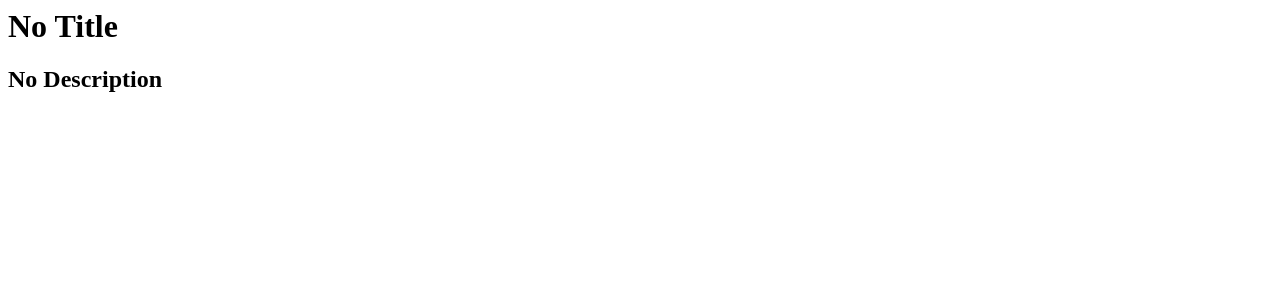
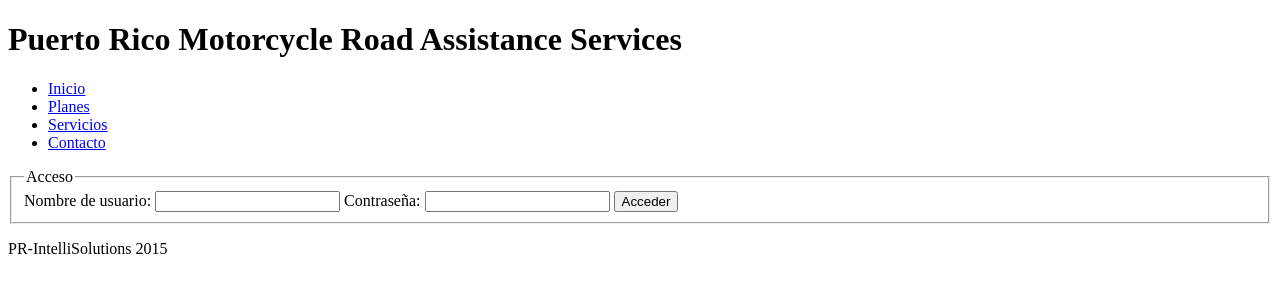
Before and after one commit to pr-intellisolutions/motorcycle-insurance, a PHP site: page / in a window 1280 px wide. Shown: the top 300 px of the page. Run offline with PHP 8.4, Linux system fonts and the light colour scheme.

Commit message:
Homepage layout
Added the html templates to follow for the homepage.

```diff
--- a/common.php
+++ b/common.php
@@ -14,4 +14,6 @@ $user = new User;
 
 define('SITE_URL', 'http://'.$site_config->site_host.$site_config->site_module);
 
+$template->set_custom_template(DIR_BASE.'styles', 'default');
+
 ?>
--- a/config.ini
+++ b/config.ini
@@ -2,12 +2,12 @@
 # All these options are fully configurable through the administrator user interface.
 
 # This information will be shown at the header of every page.
-SiteName = No Title
+SiteName = Puerto Rico Motorcycle Road Assistance Services
 SiteDescription = No Description
 
 # The full qualified domain name is made using these options
 SiteHostname = localhost
-SiteModule =
+SiteModule = /
 
 # Database configuration options
 
--- a/index.php
+++ b/index.php
@@ -2,5 +2,21 @@
 
 require_once('common.php');
 
-echo "<html><head><title>$site_config->site_name</title></head><body><h1>$site_config->site_name</h1><h2>$site_config->site_desc</h2></body></html>"
+if ($user->auth())
+	$template->assign_var('USER_AUTH_VALID', true);
+else
+{
+	$template->assign_vars(array('USER_AUTH_VALID' => false,
+		'LOGIN_FORM_ACTION' => $_SERVER['PHP_SELF'],
+		'LOGIN_FORM_METHOD' => 'POST'));
+}
+
+$template->assign_var('SITE_TITLE', $site_config->site_name);
+$template->assign_block_vars('site_styles', array(
+	'STYLE_NAME' => 'http://'.$site_config->site_host.$site_config->site_module.'styles/default.css'));
+
+$template->set_filenames(array('body' => 'body.html'));
+
+$template->display('body');
+
 ?>
--- /dev/null
+++ b/styles/body.html
@@ -0,0 +1,18 @@
+<!-- INCLUDE header.html -->
+<!-- IF USER_AUTH_VALID -->
+<div class="welcome">
+
+</div>
+<!-- ELSE -->
+<div class="login">
+	<form id="loginForm" action="{LOGIN_FORM_ACTION}" method="{LOGIN_FORM_METHOD}">
+		<fieldset>
+			<legend>Acceso</legend>
+			<label>Nombre de usuario: <input id="username" type="text" name="username"></label>
+			<label>Contrase&ntilde;a: <input id="password" type="password" name="password"></label>
+			<input type="submit" value="Acceder">
+		</fieldset>
+	</form>
+</div>
+<!-- ENDIF -->
+<!-- INCLUDE footer.html -->
--- /dev/null
+++ b/styles/footer.html
@@ -0,0 +1,5 @@
+		<div class="footer">
+			<p>PR-IntelliSolutions 2015</p>
+		</div>
+	</body>
+</html>
--- /dev/null
+++ b/styles/header.html
@@ -0,0 +1,22 @@
+<!doctype html>
+<html>
+	<head>
+		<meta http-equiv="content-type" content="text/html; charset=UTF-8">
+		<!-- BEGIN site_styles -->
+		<link rel="stylesheet" type="text/css" href="{site_styles.STYLE_NAME}">
+		<!-- END site_styles -->
+		<title>{SITE_TITLE}</title>
+	</head>
+	<body>
+		<div class="header">
+			<h1>{SITE_TITLE}</h1>
+			<h2>{SITE_DESC}</h2>
+		</div>
+		<nav class="navigation">
+			<ul>
+				<li><a href=#>Inicio</a></li>
+				<li><a href=#>Planes</a></li>
+				<li><a href=#>Servicios</a></li>
+				<li><a href=#>Contacto</a></li>
+			</ul>
+		</nav>
```
Also changed, not shown: styles/default.css (added).
